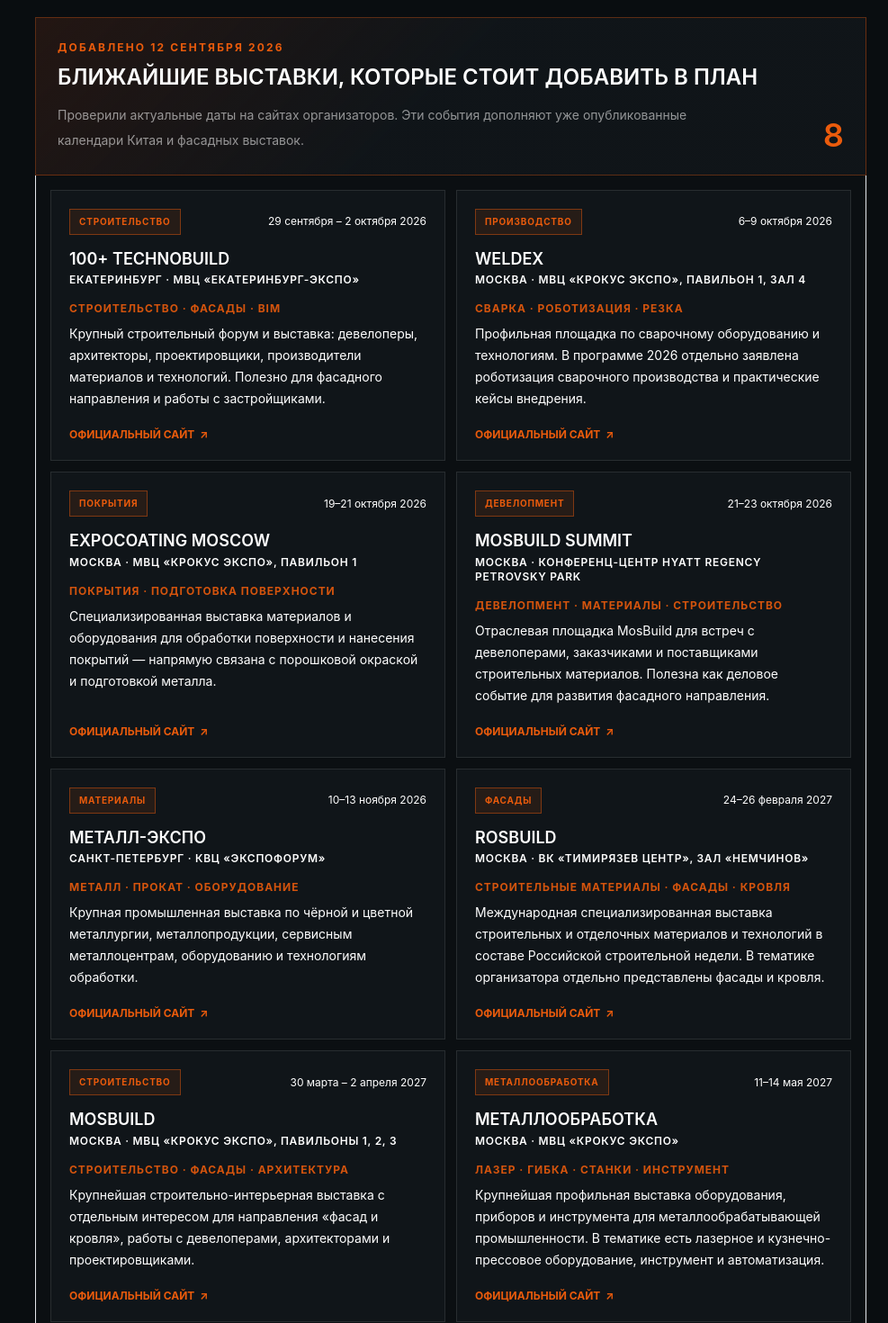
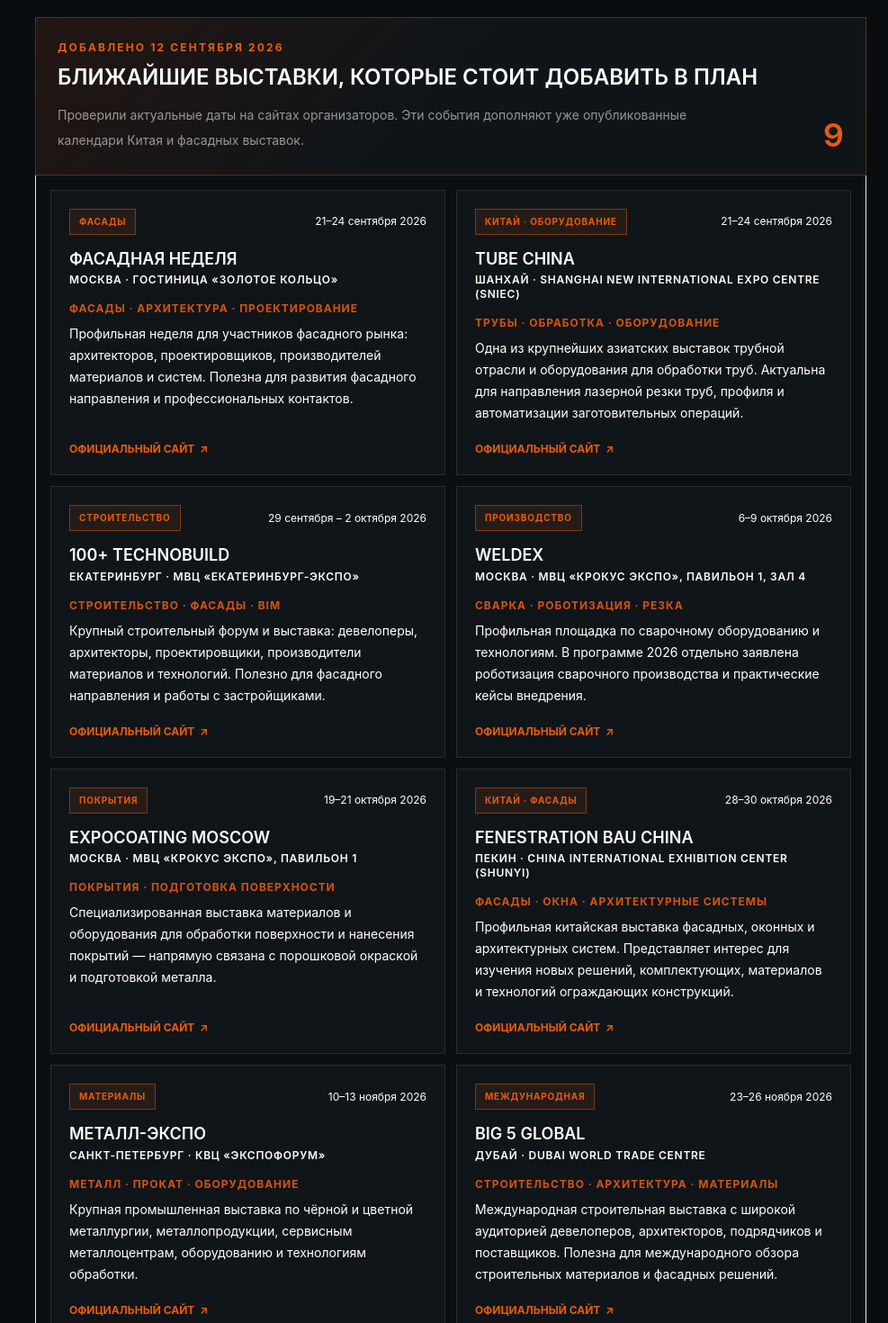
Before and after one commit to alexeyborisov19-sys/alexeyborisov19-sys-steel-probuct, a Next.js app: page /articles in a window 1280 px wide. Shown: the part 8940-10410 px from the top of the page at 90% size, without its empty margins (293-1280 px from the left). Built offline with nearby package versions, Linux system fonts and the light colour scheme; no server answers.

Commit message:
Расширить календарь подтверждённых выставок 2026

```diff
--- a/data/upcoming-industry-events.ts
+++ b/data/upcoming-industry-events.ts
@@ -3,6 +3,7 @@ export type UpcomingIndustryEvent = {
   shortName: string;
   dates: string;
   startDate: string;
+  endDate: string;
   city: string;
   venue: string;
   direction: string;
@@ -13,10 +14,37 @@ export type UpcomingIndustryEvent = {
 
 export const upcomingIndustryEvents: UpcomingIndustryEvent[] = [
   {
+    name: "Фасадная неделя 2026",
+    shortName: "Фасадная неделя",
+    dates: "21–24 сентября 2026",
+    startDate: "2026-09-21",
+    endDate: "2026-09-24",
+    city: "Москва",
+    venue: "Гостиница «Золотое кольцо»",
+    direction: "Фасады · архитектура · проектирование",
+    why: "Профильная неделя для участников фасадного рынка: архитекторов, проектировщиков, производителей материалов и систем. Полезна для развития фасадного направления и профессиональных контактов.",
+    url: "https://buildingskin.info/congress/program.php",
+    badge: "Фасады",
+  },
+  {
+    name: "Tube China 2026",
+    shortName: "Tube China",
+    dates: "21–24 сентября 2026",
+    startDate: "2026-09-21",
+    endDate: "2026-09-24",
+    city: "Шанхай",
+    venue: "Shanghai New International Expo Centre (SNIEC)",
+    direction: "Трубы · обработка · оборудование",
+    why: "Одна из крупнейших азиатских выставок трубной отрасли и оборудования для обработки труб. Актуальна для направления лазерной резки труб, профиля и автоматизации заготовительных операций.",
+    url: "https://www.tubechina.net/",
+    badge: "Китай · оборудование",
+  },
+  {
     name: "100+ TechnoBuild 2026",
     shortName: "100+ TechnoBuild",
     dates: "29 сентября – 2 октября 2026",
     startDate: "2026-09-29",
+    endDate: "2026-10-02",
     city: "Екатеринбург",
     venue: "МВЦ «Екатеринбург-ЭКСПО»",
     direction: "Строительство · фасады · BIM",
@@ -29,6 +57,7 @@ export const upcomingIndustryEvents: UpcomingIndustryEvent[] = [
     shortName: "Weldex",
     dates: "6–9 октября 2026",
     startDate: "2026-10-06",
+    endDate: "2026-10-09",
     city: "Москва",
     venue: "МВЦ «Крокус Экспо», павильон 1, зал 4",
     direction: "Сварка · роботизация · резка",
@@ -41,6 +70,7 @@ export const upcomingIndustryEvents: UpcomingIndustryEvent[] = [
     shortName: "ExpoCoating Moscow",
     dates: "19–21 октября 2026",
     startDate: "2026-10-19",
+    endDate: "2026-10-21",
     city: "Москва",
     venue: "МВЦ «Крокус Экспо», павильон 1",
     direction: "Покрытия · подготовка поверхности",
@@ -49,22 +79,24 @@ export const upcomingIndustryEvents: UpcomingIndustryEvent[] = [
     badge: "Покрытия",
   },
   {
-    name: "MosBuild Summit 2026",
-    shortName: "MosBuild Summit",
-    dates: "21–23 октября 2026",
-    startDate: "2026-10-21",
-    city: "Москва",
-    venue: "конференц-центр Hyatt Regency Petrovsky Park",
-    direction: "Девелопмент · материалы · строительство",
-    why: "Отраслевая площадка MosBuild для встреч с девелоперами, заказчиками и поставщиками строительных материалов. Полезна как деловое событие для развития фасадного направления.",
-    url: "https://mosbuild.com/ru/about/",
-    badge: "Девелопмент",
+    name: "FENESTRATION BAU China 2026",
+    shortName: "FENESTRATION BAU China",
+    dates: "28–30 октября 2026",
+    startDate: "2026-10-28",
+    endDate: "2026-10-30",
+    city: "Пекин",
+    venue: "China International Exhibition Center (Shunyi)",
+    direction: "Фасады · окна · архитектурные системы",
+    why: "Профильная китайская выставка фасадных, оконных и архитектурных систем. Представляет интерес для изучения новых решений, комплектующих, материалов и технологий ограждающих конструкций.",
+    url: "https://en.fenestration.com.cn/",
+    badge: "Китай · фасады",
   },
   {
     name: "Металл-Экспо 2026",
     shortName: "Металл-Экспо",
     dates: "10–13 ноября 2026",
     startDate: "2026-11-10",
+    endDate: "2026-11-13",
     city: "Санкт-Петербург",
     venue: "КВЦ «Экспофорум»",
     direction: "Металл · прокат · оборудование",
@@ -73,39 +105,29 @@ export const upcomingIndustryEvents: UpcomingIndustryEvent[] = [
     badge: "Материалы",
   },
   {
-    name: "RosBuild 2027",
-    shortName: "RosBuild",
-    dates: "24–26 февраля 2027",
-    startDate: "2027-02-24",
-    city: "Москва",
-    venue: "ВК «Тимирязев Центр», зал «Немчинов»",
-    direction: "Строительные материалы · фасады · кровля",
-    why: "Международная специализированная выставка строительных и отделочных материалов и технологий в составе Российской строительной недели. В тематике организатора отдельно представлены фасады и кровля.",
-    url: "https://rosbuild-expo.ru/",
-    badge: "Фасады",
+    name: "Big 5 Global 2026",
+    shortName: "Big 5 Global",
+    dates: "23–26 ноября 2026",
+    startDate: "2026-11-23",
+    endDate: "2026-11-26",
+    city: "Дубай",
+    venue: "Dubai World Trade Centre",
+    direction: "Строительство · архитектура · материалы",
+    why: "Международная строительная выставка с широкой аудиторией девелоперов, архитекторов, подрядчиков и поставщиков. Полезна для международного обзора строительных материалов и фасадных решений.",
+    url: "https://www.big5global.com/",
+    badge: "Международная",
   },
   {
-    name: "MosBuild 2027",
-    shortName: "MosBuild",
-    dates: "30 марта – 2 апреля 2027",
-    startDate: "2027-03-30",
-    city: "Москва",
-    venue: "МВЦ «Крокус Экспо», павильоны 1, 2, 3",
-    direction: "Строительство · фасады · архитектура",
-    why: "Крупнейшая строительно-интерьерная выставка с отдельным интересом для направления «фасад и кровля», работы с девелоперами, архитекторами и проектировщиками.",
-    url: "https://mosbuild.com/exhibition/",
-    badge: "Строительство",
-  },
-  {
-    name: "Металлообработка-2027",
-    shortName: "Металлообработка",
-    dates: "11–14 мая 2027",
-    startDate: "2027-05-11",
-    city: "Москва",
-    venue: "МВЦ «Крокус Экспо»",
-    direction: "Лазер · гибка · станки · инструмент",
-    why: "Крупнейшая профильная выставка оборудования, приборов и инструмента для металлообрабатывающей промышленности. В тематике есть лазерное и кузнечно-прессовое оборудование, инструмент и автоматизация.",
-    url: "https://www.metobr-expo.ru/",
-    badge: "Металлообработка",
+    name: "DMP Greater Bay Area Industrial Expo 2026",
+    shortName: "DMP Greater Bay Area Industrial Expo",
+    dates: "3–6 декабря 2026",
+    startDate: "2026-12-03",
+    endDate: "2026-12-06",
+    city: "Шэньчжэнь",
+    venue: "Shenzhen World Exhibition & Convention Center (Bao’an)",
+    direction: "Металлообработка · станки · автоматизация",
+    why: "Крупная промышленная выставка в Южном Китае по производственному оборудованию, металлообработке, автоматизации и цифровому производству. Подходит для мониторинга оборудования и поставщиков.",
+    url: "https://dmpshow.com/en/exhibition-info/shenzhen/",
+    badge: "Китай · производство",
   },
 ];
```
